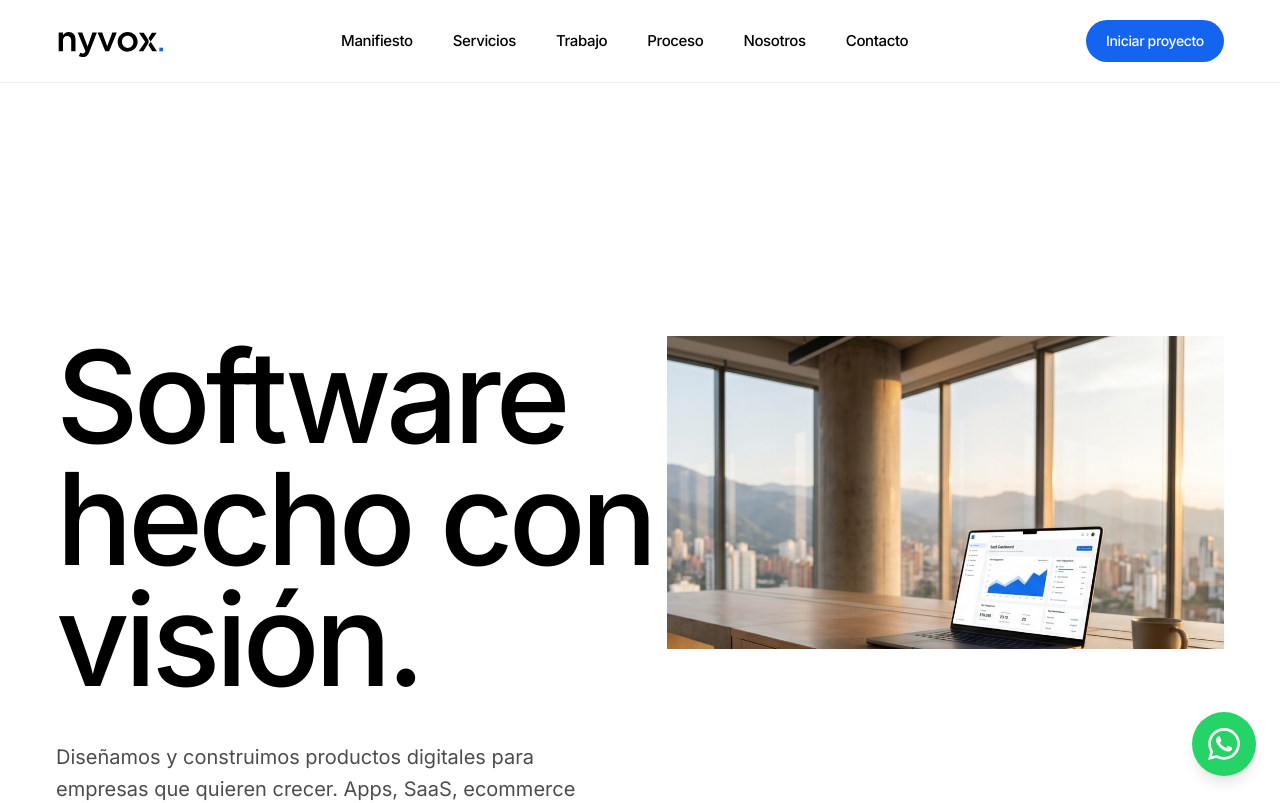
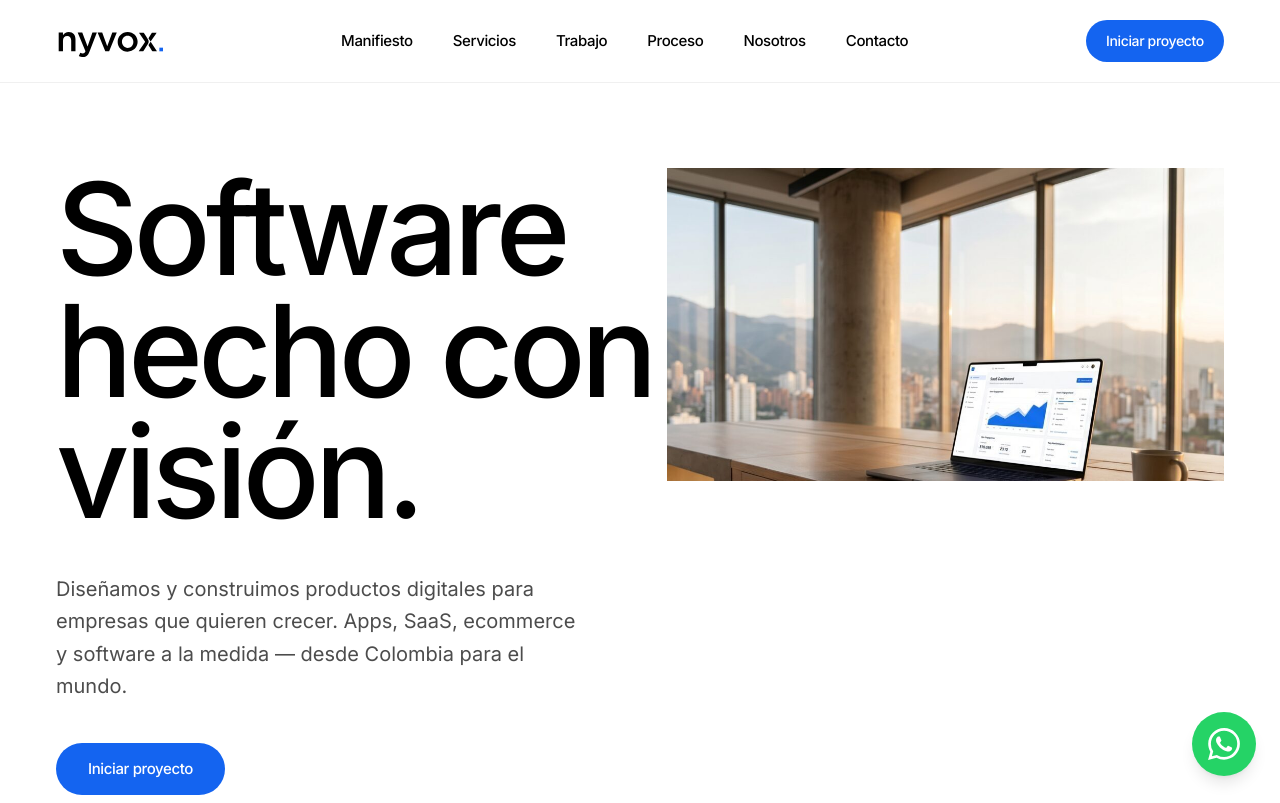
Before and after one commit to Osvaldmtz/nyvox, a Next.js app: page / in a window 1280 px wide. Shown: the top 803 px of the page. Built offline with nearby package versions, Linux system fonts and the light colour scheme.

Commit message:
fix: reduce spacing between header and hero title

```diff
--- a/components/Hero.tsx
+++ b/components/Hero.tsx
@@ -27,8 +27,8 @@ const wordMotion = {
 
 export function Hero() {
   return (
-    <section className="border-b border-black/[0.06] bg-white pt-28 md:pt-36">
-      <div className="mx-auto grid max-w-[1400px] gap-12 px-6 py-32 md:gap-16 md:px-10 lg:grid-cols-[minmax(0,1fr)_minmax(0,1.05fr)] lg:gap-20 lg:px-14 lg:py-48">
+    <section className="border-b border-black/[0.06] bg-white pt-14 md:pt-[4.5rem]">
+      <div className="mx-auto grid max-w-[1400px] gap-12 px-6 pt-16 pb-32 md:gap-16 md:px-10 md:pt-16 md:pb-32 lg:grid-cols-[minmax(0,1fr)_minmax(0,1.05fr)] lg:gap-20 lg:px-14 lg:pt-24 lg:pb-48">
         <div className="flex flex-col justify-center gap-10">
           <motion.h1
             variants={container}
```
